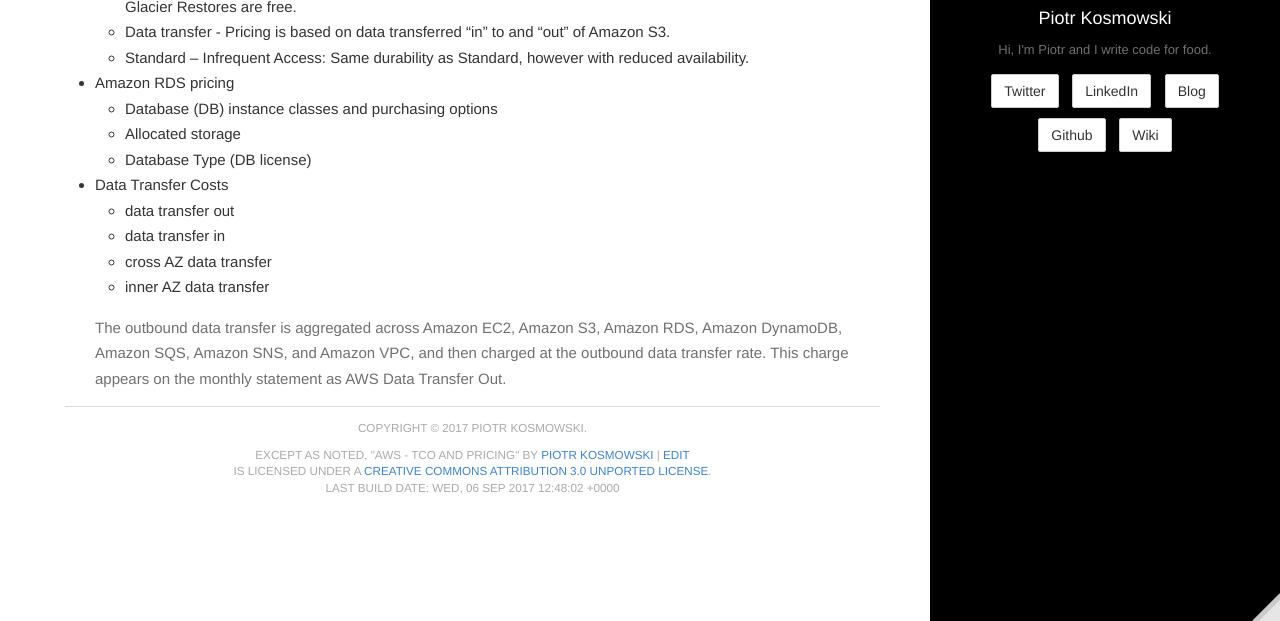
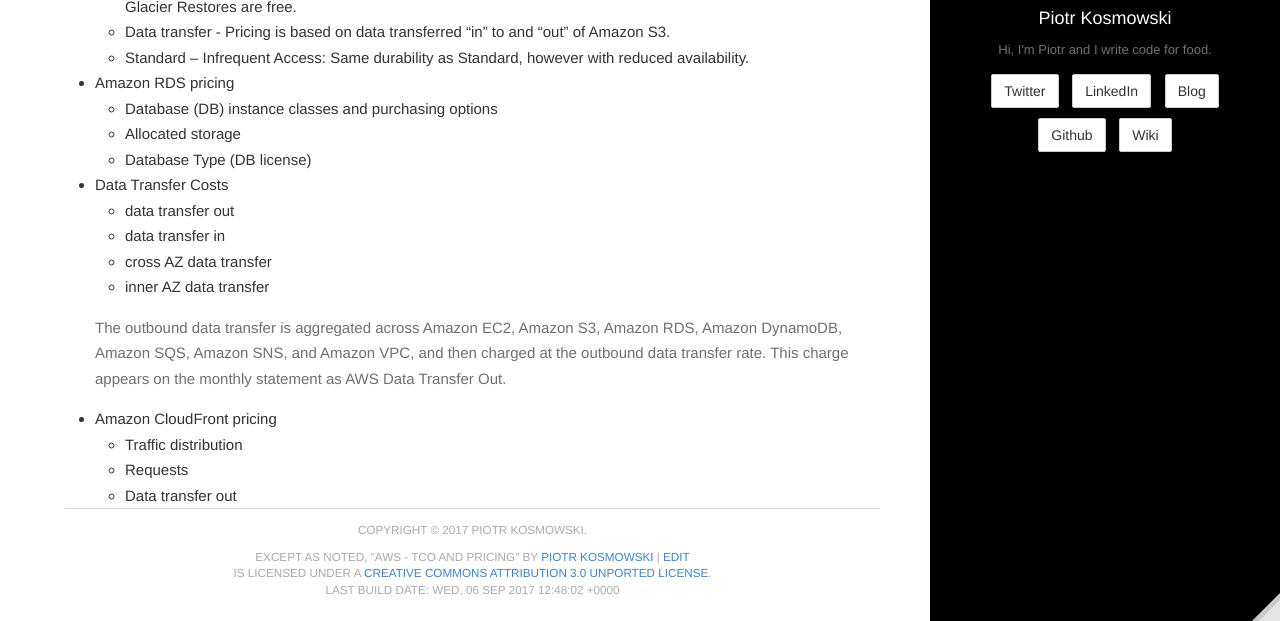
Before and after one commit to kospiotr/kospiotr.github.io, a Jekyll site: the page built from wiki/aws-tco-and-pricing.md, in a window 1280 px wide and 900 px high, scrolled down 1411 px, cut to the strip 279-900 px from the top of the window. Built offline with Jekyll 4.4.1, drawn with Linux system fonts in a browser that asks for light colours.

Commit message:
Update aws-tco-and-pricing.md

```diff
--- a/wiki/aws-tco-and-pricing.md
+++ b/wiki/aws-tco-and-pricing.md
@@ -74,3 +74,7 @@
   * inner AZ data transfer
 
   The outbound data transfer is aggregated across Amazon EC2, Amazon S3, Amazon RDS, Amazon DynamoDB, Amazon SQS, Amazon SNS, and Amazon VPC, and then charged at the outbound data transfer rate. This charge appears on the monthly statement as AWS Data Transfer Out.
+* Amazon CloudFront pricing
+  * Traffic distribution
+  * Requests
+  * Data transfer out
```
